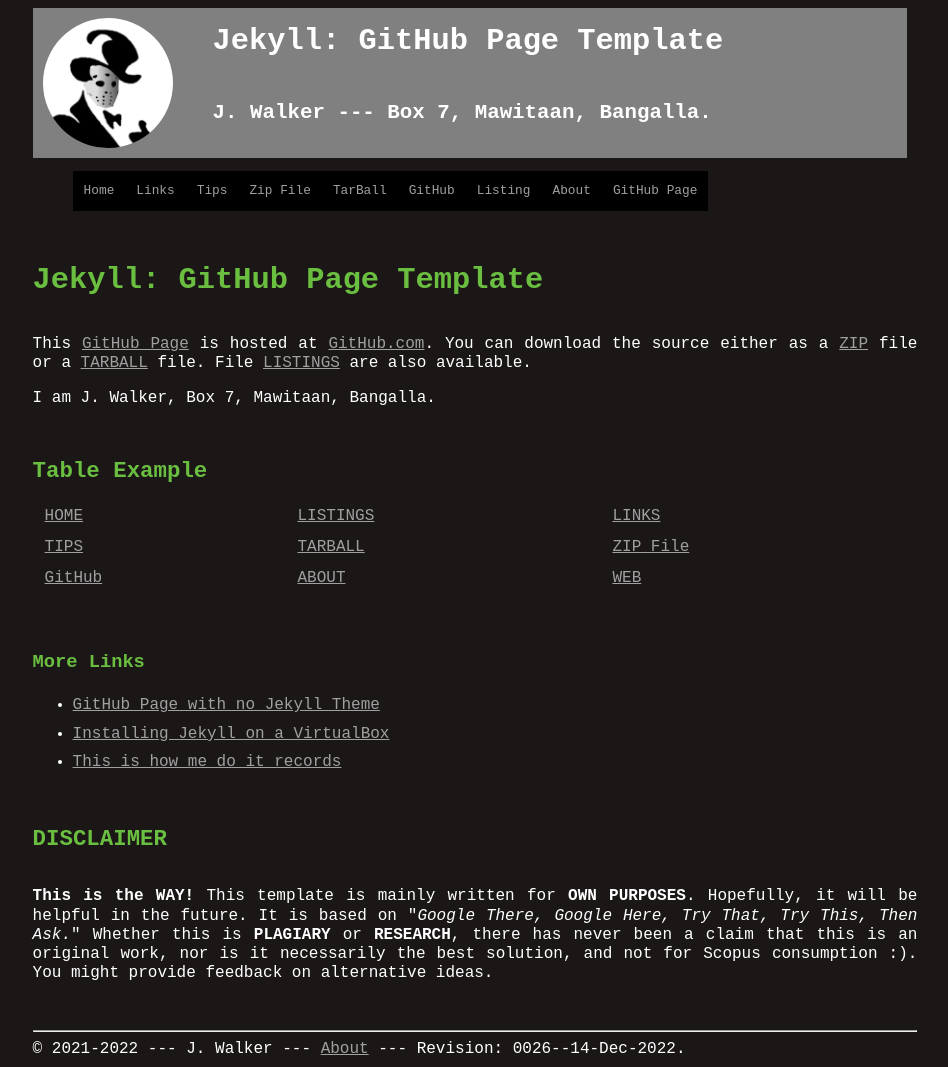
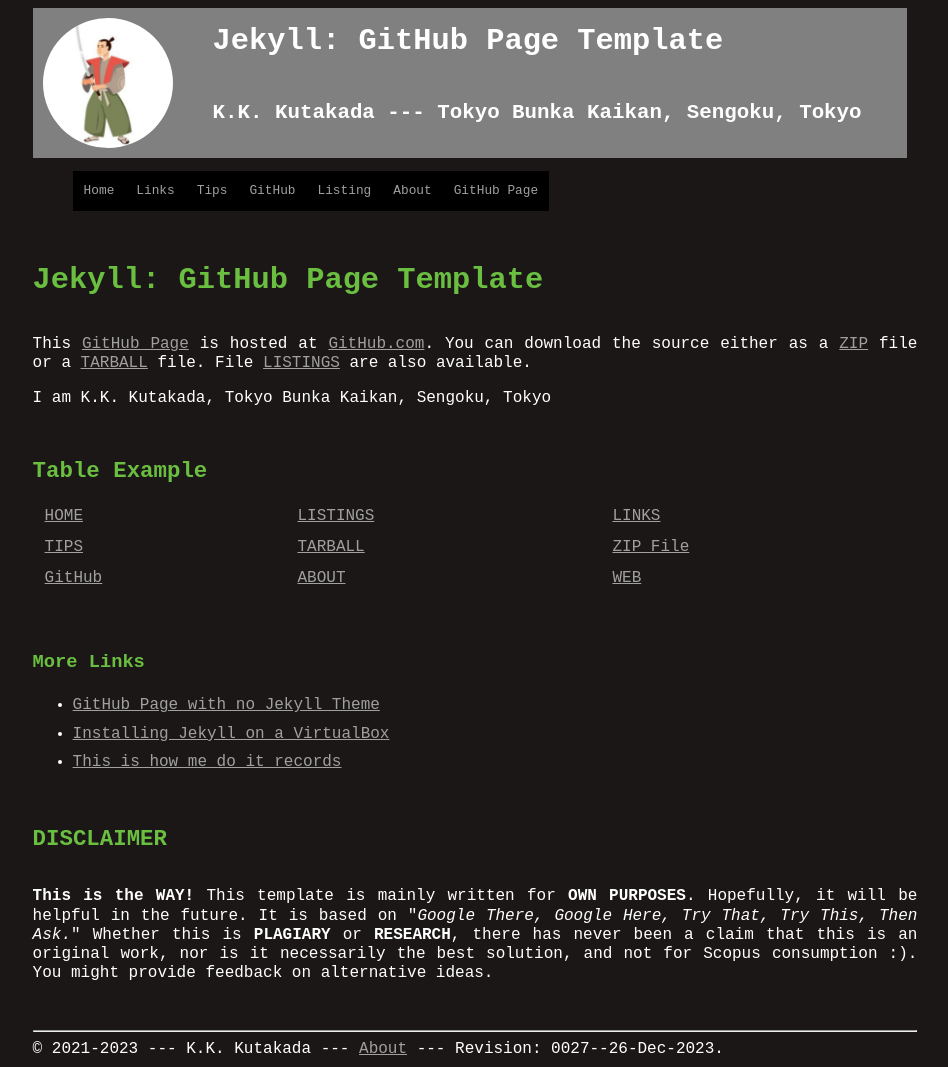
Before and after one commit to kutakada/GATest, a Jekyll site: the page built from index.md, in a window 1280 px wide. Shown: the whole page, without its empty margins (165-1113 px from the left). Built offline with Jekyll 4.4.1, drawn with Linux system fonts in a browser that asks for light colours.

Commit message:
modified:   _config.yml modified:   assets/images/default.jpg

```diff
--- a/_config.yml
+++ b/_config.yml
@@ -1,8 +1,8 @@
-version:          "0026--14-Dec-2022"
-copyright:        "2021-2022"
+version:          "0027--26-Dec-2023"
+copyright:        "2021-2023"
 title:            "Jekyll: GitHub Page Template"
-author:           "J. Walker"
-address:          "Box 7, Mawitaan, Bangalla."
+author:           "K.K. Kutakada"
+address:          "Tokyo Bunka Kaikan, Sengoku, Tokyo"
 description:
   This is a
   GitHub Page Template description.
@@ -18,12 +18,8 @@
   link:           "/LINKS/"
 - navbar:         "Tips"
   link:           "/TIPS/"
-- navbar:         "Zip File"
-  link:           "/template.zip"
-- navbar:         "TarBall"
-  link:           "/template.tar.bz2"
 - navbar:         "GitHub"
-  link:           "https://github.com/yforku/template/"
+  link:           "https://github.com/kutakada/GATest/"
 - navbar:         "Listing"
   link:           "/000.html"
 - navbar:         "About"
```
Also changed, not shown: assets/images/default.jpg.
